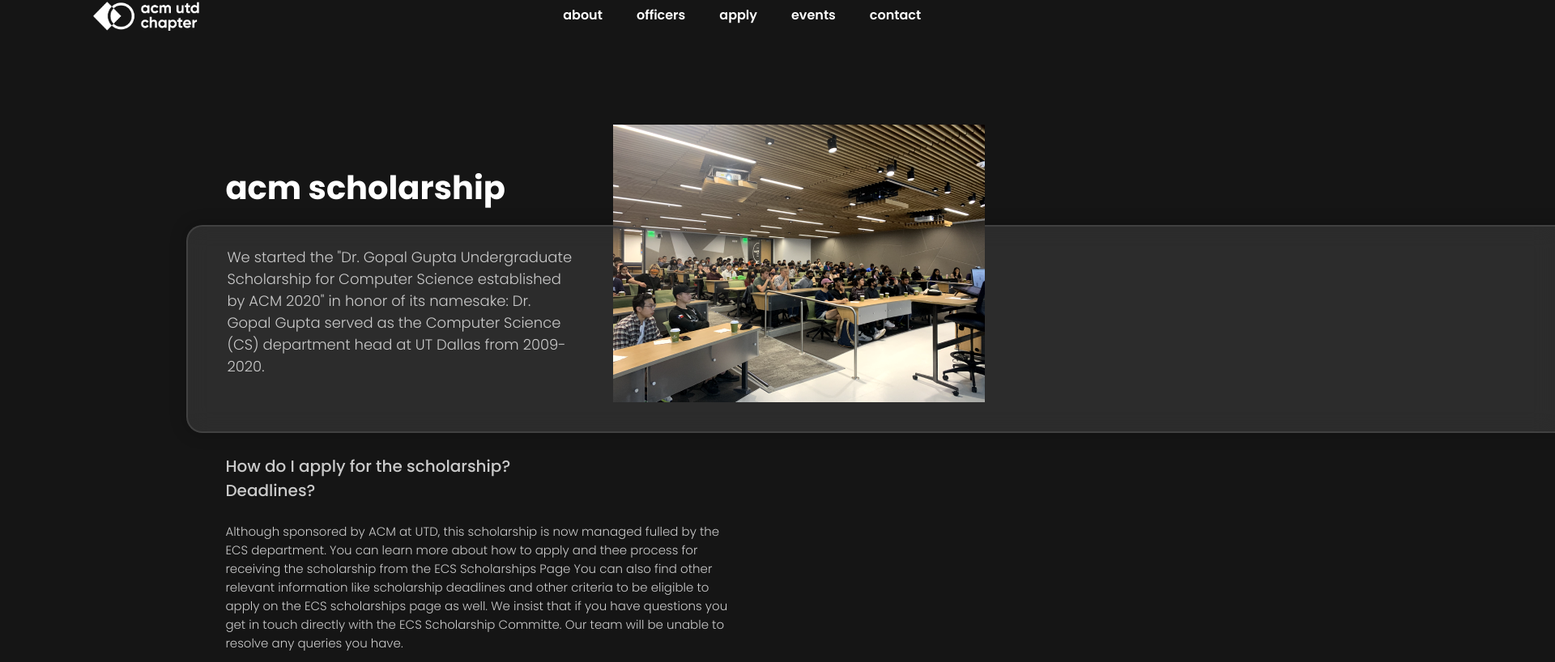
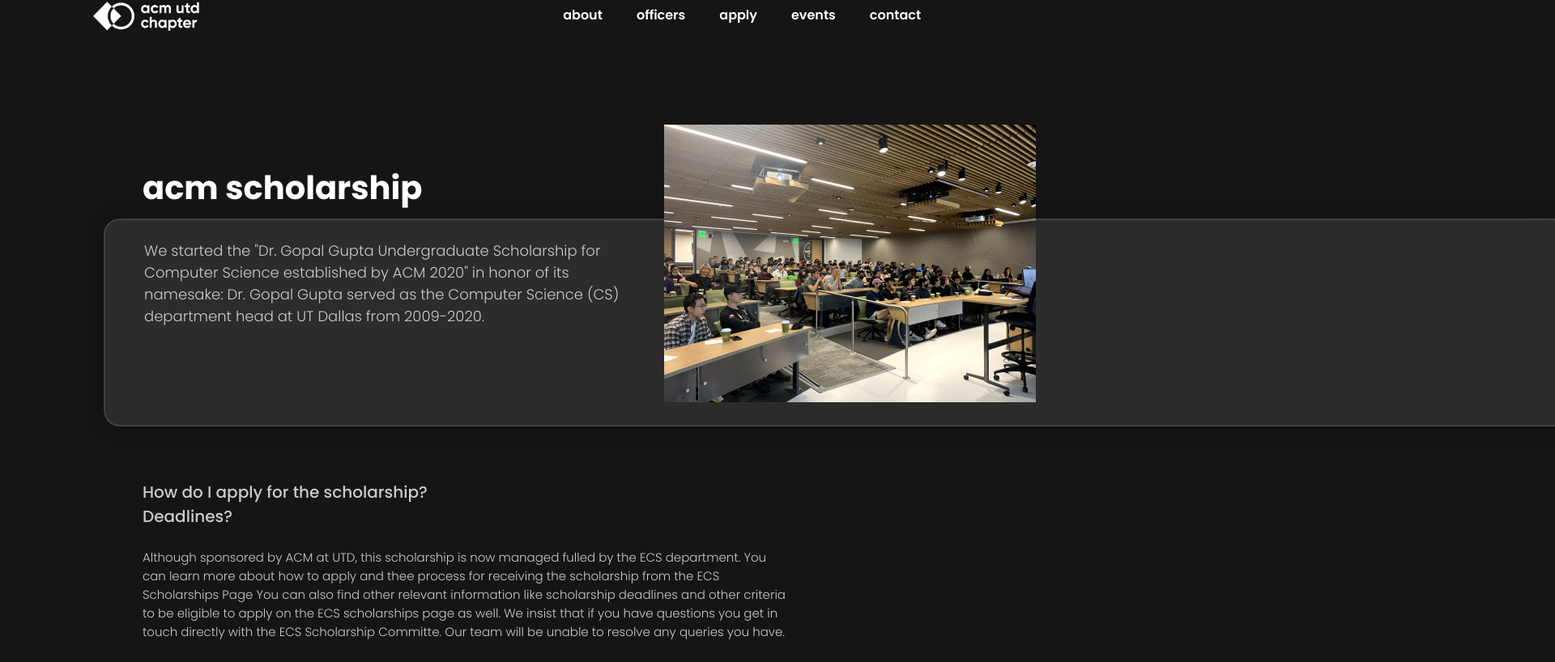
Before and after one commit to acmutd/acm-website, a React (Create React App) app: page / in a window 1280 px wide. Shown: the part 22-840 px from the top of the page at 81% size, 1920 px wide, since content can reach past the window. Built offline with nearby package versions, Linux system fonts and the light colour scheme.

Commit message:
fixed margins

```diff
--- a/src/components/Pages/Scholarship.css
+++ b/src/components/Pages/Scholarship.css
@@ -1,5 +1,5 @@
 .format{
-    margin-left: 18%;
+    margin-left: 10%;
     margin-top: 6rem;
     margin-right: 15%;
 }
@@ -8,7 +8,7 @@
     margin-top: 3rem;
     font-size: 40px;
     color: white;
-    margin-bottom: 1rem;
+    margin-bottom: .5rem;
     margin-left: 3rem;
 }
 
@@ -18,7 +18,7 @@
     font-weight: 300;
     color: #CACACA;
     font-size: 18px;
-    width: 30rem;
+    width: 40rem;
     background: rgba(255, 255, 255, 0);
 }
 
@@ -36,7 +36,7 @@
     font-weight: 300;
     color:#CACACA;
     font-size: 15px;
-    width: 40rem;
+    width: 50rem;
 }
 
 .image-format{
@@ -47,6 +47,7 @@
 
 .body-format{
     margin-left: 3rem;
+    margin-top: 6rem;
 }
 
 
```
